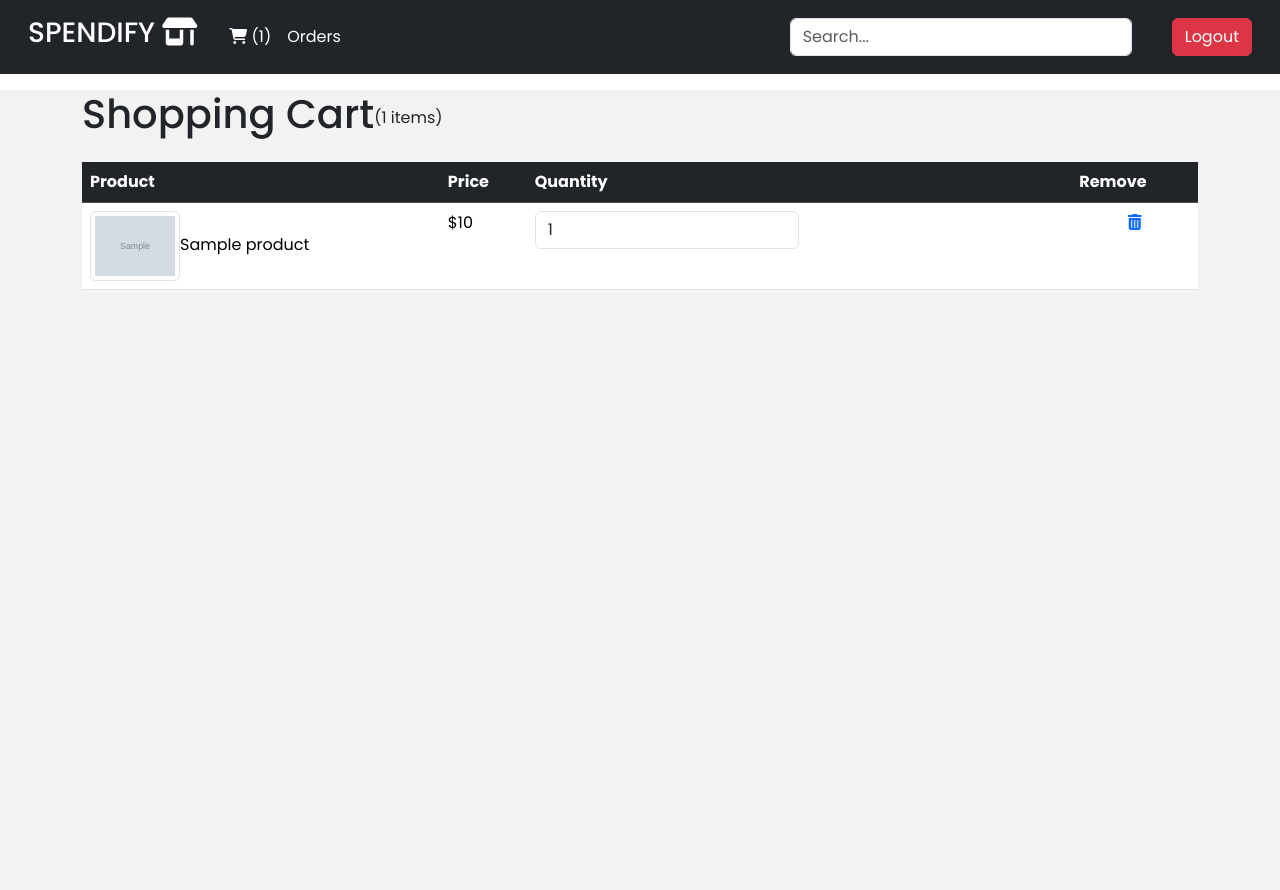
After one commit to Unishkhadka/ecommerce, a PHP site: page /cart.php in a window 1280 px wide. The commit adds this page. Run offline with PHP 8.4, Linux system fonts and the light colour scheme; the visitor is signed in with stand-in values (Sample User, id 1); tables that the repository leaves empty or names only in its code hold one stand-in row (values such as "Sample post"); grey boxes marked "Sample" are stand-in pictures; some libraries are stand-ins or nearby versions.

Commit message:
Updated code

```diff
--- /dev/null
+++ b/cart.php
@@ -0,0 +1,55 @@
+<?php
+$root = "C:/xampp/htdocs/ecommerce/";
+include $root . "common/connection.php";
+// include $root."common/authenticate.php";
+include $root . "common/header.php";
+include $root . "common/nav.php";
+?>
+<section class="vh-100" style="background-color: #f2f2f2;">
+    <?php
+    $Uid = $_SESSION['Uid'];
+    $sql = "SELECT * from cart where user_id = $Uid";
+    $cart = $con->query($sql);
+    $num_items = mysqli_num_rows($cart);
+    echo "<div class='container my-3 d-flex align-items-center'>
+<h1>Shopping Cart </h1><p class='mt-3'>($num_items items)</p>
+</div>";
+    ?>
+
+
+    <div class="container">
+        <table class="table">
+            <thead class="table-dark">
+                <tr>
+                    <th scope="col">Product</th>
+                    <th scope="col">Price</th>
+                    <th scope="col">Quantity</th>
+                    <th scope="col">Remove</th>
+                </tr>
+            </thead>
+            <?php
+            while ($row = $cart->fetch_assoc()) {
+                $cart_id = $row['cart_id'];
+                $pid = $row['product_id'];
+                $sql = "SELECT * from products where product_id=$pid";
+                $product = $con->query($sql);
+                $product_details = $product->fetch_assoc();
+                $name = $product_details['product_name'];
+                $price = $product_details['price'];
+                $image = $product_details['image_url'];
+                echo "
+        <tbody>
+            <tr>
+                <td><img src='/ecommerce/$image' class='img-thumbnail object-fit-cover mr-2' alt$name' style='width:90px; height: 70px;'>$name</td>
+                <td>$$price</td>
+                <td><div class='text-center form-outline w-50'>
+                <input type='number' value='1' id='typeNumber' class='form-control' />
+            </div>
+              </div></td>
+                <td><div class='text-center text-danger'><a href='/ecommerce/cart_remove.php?id=$cart_id'<i class='fa-solid fa-trash-can'></i></div></td>
+            </tr>
+        </tbody>";
+            } ?>
+        </table>
+    </div>
+</section>
--- a/common/header.php
+++ b/common/header.php
@@ -10,4 +10,4 @@
     <script src="https://kit.fontawesome.com/82df38ba1f.js" crossorigin="anonymous"></script>
     <script src="https://cdn.jsdelivr.net/npm/sweetalert2@11"></script>
 </head>
-<body class='bg-gray-900' style="font-family: 'Poppins', sans-serif;">
+<body style="font-family: 'Poppins', sans-serif;">
--- a/common/nav.php
+++ b/common/nav.php
@@ -5,19 +5,29 @@
                 <h3>SPENDIFY <i class="fa-solid fa-shop"></i></h3>
             </a>
             <ul class="nav col-12 col-lg-auto me-lg-auto mb-2 justify-content-center mb-md-0 px-4">
-                    <li><a href="#" class="nav-link px-2 text-white"><i class="fa-solid fa-cart-shopping"></i> (0)</a></li>
+                <?php
+                session_start();
+                if (isset($_SESSION['Uid']) && $_SESSION['Uid']) {
+                    $Uid = $_SESSION['Uid'];
+                    $sql = "SELECT * from cart where user_id = $Uid";
+                    $cart = $con->query($sql);
+                    $num_items = mysqli_num_rows($cart);
+                    echo "
+                    <li><a href='/ecommerce/cart.php' class='nav-link px-2 text-white'><i class='fa-solid fa-cart-shopping'></i> ($num_items)</a></li>";
+                } else {
+                    echo "
+                    <li><a href='#' class='nav-link px-2 text-white'><i class='fa-solid fa-cart-shopping'></i> (0)</a></li>";
+                } ?>
+
                 <li><a href="#" class="nav-link px-2 text-white">Orders</a></li>
             </ul>
 
             <div class="d-flex text-end">
                 <form class="col-12 col-lg-auto px-4 mb-2 mb-lg-0 me-lg-3" role="search">
-                <input type="search" class="form-control form-control-dark text-white" placeholder="Search..."
-                    aria-label="Search">
+                    <input type="search" class="form-control form-control-dark text-white" placeholder="Search..." aria-label="Search">
                 </form>
 
                 <?php
-                    session_start();
-
                 if (isset($_SESSION['Uid']) && $_SESSION['Uid']) {
                     // User is logged in
                     echo "<a href='/ecommerce/login/logout.php' class='btn btn-danger'>Logout</a>";
--- a/show_products.php
+++ b/show_products.php
@@ -24,7 +24,10 @@
                             <div class='d-flex justify-between align-items-center'>
                             <h3 class='mb-0'>$$price</h3>
                                 <div class='btn-group ms-auto'>
-                                    <a href='?id=$product_id'><button type='button' class='cart btn btn-sm btn-outline-primary text-end'>Add to cart</button></a>
+                                <form action='' method='post'>
+                                <input type='hidden' name='id' value=$product_id>
+                                    <button type='submit' name='cart' class='cart btn btn-sm btn-outline-primary text-end'>Add to cart</button>
+                                    </form>
                                 </div>
                             </div>
                         </div>
```
Also changed, not shown: cart_remove.php (added, +26 -0 lines), index.php (+28 -32 lines). Lines whose indentation alone changed are shown as unchanged.
